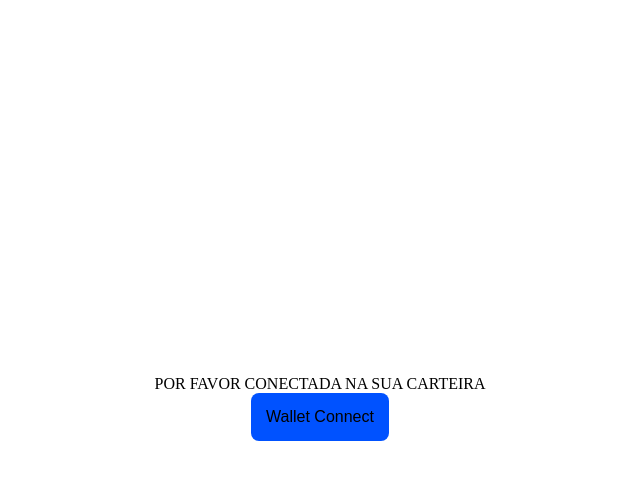
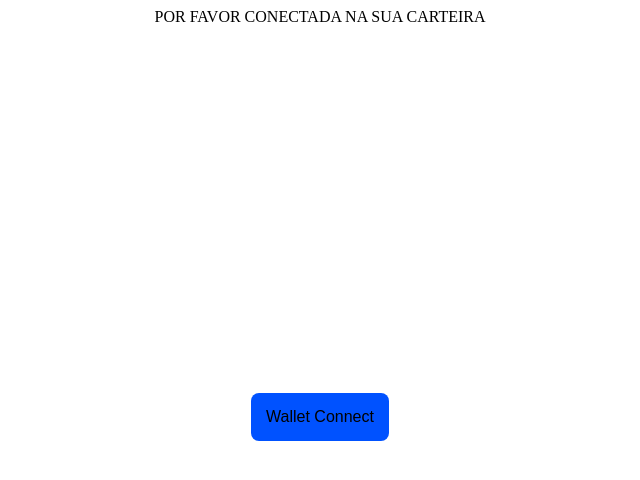
Before and after one commit to ChristanDaniel/coinbase-app, a Next.js app: page / in a window 1280 px wide. Shown: the top 480 px of the page, without its empty margins (320-960 px from the left). Built offline with nearby package versions, Linux system fonts and the light colour scheme.

Commit message:
aligning all components

```diff
--- a/src/features/HomeContainer.tsx
+++ b/src/features/HomeContainer.tsx
@@ -1,8 +1,11 @@
 import { useCallback, useEffect, useState } from 'react'
+
+import Header from '../components/Header'
 import Button from '../components/Button'
-import Header from '../components/Header'
 import Sidebar from '../components/Sidebar'
-import { HomeContent, ConnectWalletContainer } from './styles'
+
+import { HomeContaine, HomeContent, ConnectWalletContainer } from './styles'
+import Portfolio from '../components/Portfolio'
 
 const HomeContainer = (): JSX.Element => {
   const [isConnectWallet, setIsConnectWallet] = useState({ isConnect: false, connectedPhrase: 'POR FAVOR CONECTADA NA SUA CARTEIRA' })
@@ -30,21 +33,24 @@
 
   return (
     <>
+      <HomeContaine>
         {!isConnectWallet.isConnect ? (
           <ConnectWalletContainer>
-          <div>
             <span>{isConnectWallet.connectedPhrase}</span>
             <Button id="button-connect" onClick={() => connectWallet()}>
               Wallet Connect
             </Button>
-          </div>
           </ConnectWalletContainer>
         ) : (
+          <>
+            <Sidebar />
             <HomeContent>
-          <Sidebar />
               <Header numberWallet={numberWallet} />
+              <Portfolio />
             </HomeContent>
+          </>
         )}
+      </HomeContaine>
     </>
   )
 }
--- a/src/features/styles.ts
+++ b/src/features/styles.ts
@@ -1,16 +1,17 @@
 import styled from 'styled-components'
 
-const ConnectWalletContainer = styled.div`
+const HomeContaine = styled.div`
   height: 100vh;
   width: 100%;
   display: flex;
+`
+
+const ConnectWalletContainer = styled.div`
+  display: flex;
+  flex: 1;
   justify-content: center;
   align-items: center;
-
-  div {
-    display: flex;
-    flex-direction: column;
-  }
+  flex-direction: column;
 
   #button-connect {
     background-color: rgb(0, 82, 255);
@@ -18,7 +19,7 @@
 `
 
 const HomeContent = styled.div`
-  display: flex;
+  width: 100%;
 `
 
-export { HomeContent, ConnectWalletContainer }
+export { HomeContaine, HomeContent, ConnectWalletContainer }
```
Lines whose indentation alone changed are shown as unchanged.
